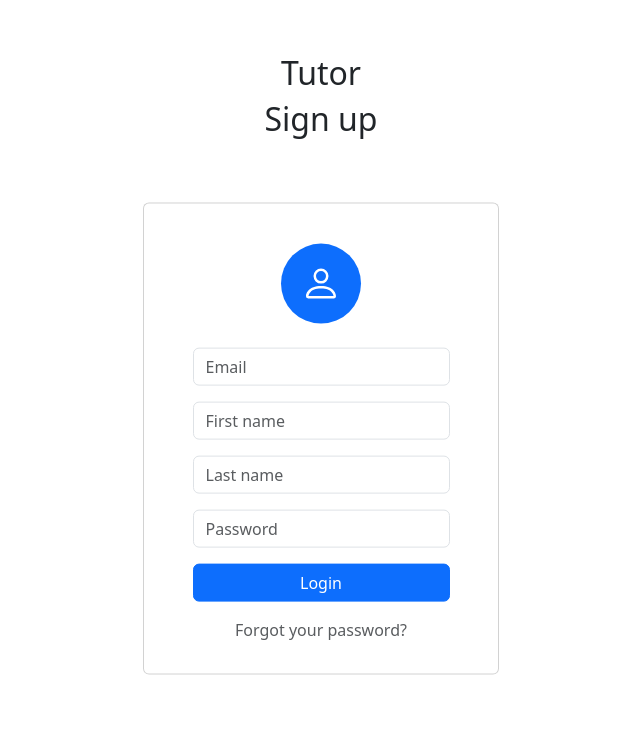
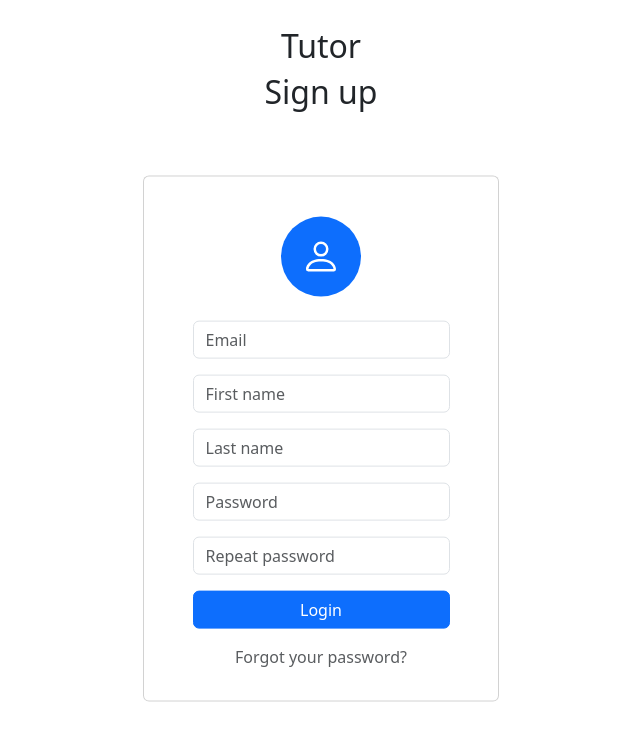
Before and after one commit to szyjankowski/tutorApp, a Django app: page /signup/tutor/ in a window 1280 px wide. Shown: the top 741 px of the page, without its empty margins (319-959 px from the left). Run offline with Django 4.2, Linux system fonts and the light colour scheme; some libraries are stand-ins or nearby versions.

Commit message:
fix: tutor signup fix with form

```diff
--- a/app/templates/app/base-home.html
+++ b/app/templates/app/base-home.html
@@ -15,6 +15,9 @@
     {% block head %}{% endblock %}
 </head>
 <body>
-{% block content%}{% endblock %}
+{% block content%}
+    <script src="{% static 'assets/bootstrap/js/bootstrap.min.js' %}"></script>
+    <script src="{% static 'assets/js/Responsive-Active-Navbar-script.js' %}"></script>
+{% endblock %}
 </body>
 </html>
--- a/users/templates/users/student_signup.html
+++ b/users/templates/users/student_signup.html
@@ -34,7 +34,5 @@
             </div>
         </div>
     </section>
-    <script src="{% static 'assets/bootstrap/js/bootstrap.min.js' %}"></script>
-    <script src="{% static 'assets/js/Responsive-Active-Navbar-script.js' %}"></script>
 </body>
 {% endblock %}
--- a/users/templates/users/tutor_signup.html
+++ b/users/templates/users/tutor_signup.html
@@ -23,9 +23,10 @@
                             <form class="text-center" method="post">
                                 {% csrf_token %}
                                 <div class="mb-3"><input class="form-control" type="email" name="email" placeholder="Email"></div>
-                                <div class="mb-3"><input class="form-control" type="email" name="email" placeholder="First name"></div>
-                                <div class="mb-3"><input class="form-control" type="email" name="email" placeholder="Last name"></div>
-                                <div class="mb-3"><input class="form-control" type="password" name="password" placeholder="Password"></div>
+                                <div class="mb-3"><input class="form-control" type="text" name="first_name" placeholder="First name"></div>
+                                <div class="mb-3"><input class="form-control" type="text" name="last_name" placeholder="Last name"></div>
+                                <div class="mb-3"><input class="form-control" type="password" name="password1" placeholder="Password"></div>
+                                <div class="mb-3"><input class="form-control" type="password" name="password2" placeholder="Repeat password"></div>
                                 <div class="mb-3"><button class="btn btn-primary d-block w-100" type="submit">Login</button></div>
                                 <p class="text-muted">Forgot your password?</p>
                             </form>
--- a/users/views.py
+++ b/users/views.py
@@ -15,6 +15,7 @@ class PersonDetailUpdateView(LoginRequiredMixin, TemplateView):
     def post(
         self, request, *args, **kwargs
     ):  # decided to use ugly way of handling this, as using forms only caused problems
+        # because of multiple models - customuser and given profile.
         user = self.request.user
 
         if description_data := request.POST.get("description_student"):
```
Also changed, not shown: static/app.js (deleted, +0 -7 lines).
